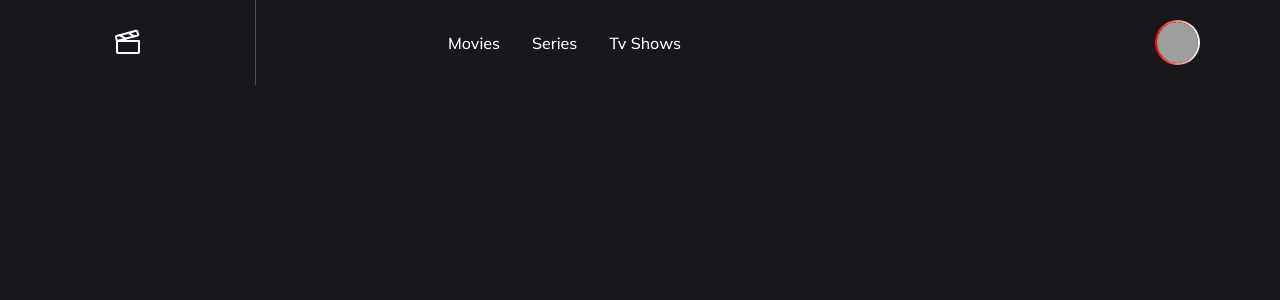
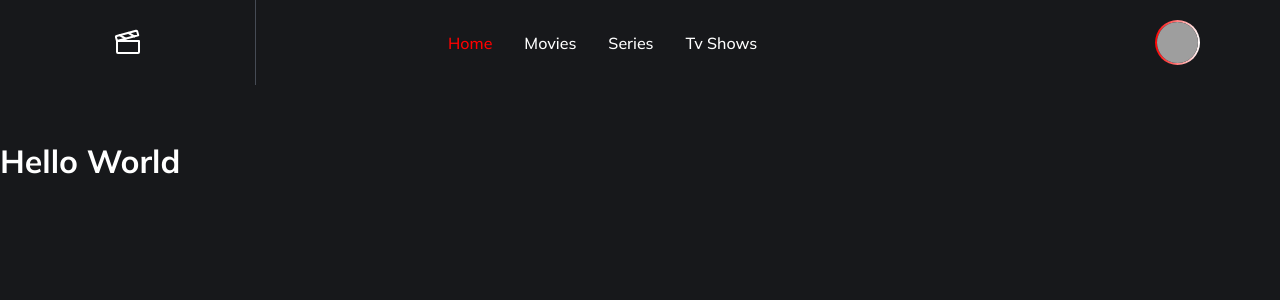
Before and after one commit to Alerrando/Movies, a Next.js app: page / in a window 1280 px wide. Shown: the top 300 px of the page. Built offline with nearby package versions, Linux system fonts and the light colour scheme; grey boxes are pictures that could not be loaded.

Commit message:
add main folder

```diff
--- a/src/app/(home)/Header/Aside/index.tsx
+++ b/src/app/(home)/Header/Aside/index.tsx
@@ -18,11 +18,11 @@ export default function Aside(){
             <div className="aside-container">
                 <header onClick={() => handleMenuBar()}>
                     <div className="header-title">
-                        <FilmSlate size={32} />
-                        <span className="closed" translate="no">Movies</span>
+                        <FilmSlate />
+                        <span translate="no">Movies</span>
                     </div>
 
-                    <X size={32} className="closed X" onClick={() => handleMenuBar()} />
+                    <X className="closed X" onClick={() => handleMenuBar()} />
                 </header>
             </div>
         </aside>
--- a/src/app/(home)/Header/Aside/style.scss
+++ b/src/app/(home)/Header/Aside/style.scss
@@ -1,6 +1,5 @@
 aside {
     align-items: center;
-    color: white;
     display: flex;
     height: auto;
     width: 20%;
@@ -24,7 +23,17 @@ aside {
                 flex-direction: row;
                 gap: 1rem;
                 height: auto;
-                width: auto;
+                width: 2rem;
+
+                span{
+                    font-size: 1.1rem;
+                    overflow: hidden;
+                }
+            }
+
+            svg{
+                min-height: 32px;
+                min-width: 32px;
             }
 
             .X{
@@ -65,8 +74,8 @@ aside.open{
             padding: 25px 10px;
             width: 100%;
 
-            span {
-                font-size: 1.1rem;
+            .header-title{
+                width: 7rem;
             }
         }
     }
@@ -75,7 +84,7 @@ aside.open{
 @media (min-width: 768px) {
     aside{
         border-right: 1px solid #464b55;
-        transition: width 0.5s;
+        transition: width 0.5s ease-in-out;
         width: 10%;
     }
 
--- a/src/app/(home)/Header/index.tsx
+++ b/src/app/(home)/Header/index.tsx
@@ -2,12 +2,19 @@ import Image from 'next/image'
 import Aside from './Aside'
 import './style.scss'
 
-export default function Header(){
+type HeaderProps = {
+    currentPage: string
+}
+
+export default function Header(props: HeaderProps){
+    const { currentPage } = props;
+
     return (
         <header>
             <Aside />
             <div className="header-container">
-                <ul>
+                <ul className={`${currentPage}`}>
+                    <li translate='no'>Home</li>
                     <li translate='no'>Movies</li>
                     <li translate='no'>Series</li>
                     <li translate='no'>Tv Shows</li>
--- a/src/app/(home)/Header/style.scss
+++ b/src/app/(home)/Header/style.scss
@@ -7,7 +7,6 @@ header {
 
     .header-container {
         align-items: center;
-        color: white;
         display: flex;
         justify-content: space-between;
         height: auto;
@@ -24,6 +23,17 @@ header {
             li{
                 cursor: pointer;
                 font-size: 0.8rem;
+
+                &:hover{
+                    text-decoration: underline;
+                    text-underline-offset: 0.2rem;
+                }
+            }
+
+            &.page1, &.page2, &.page3, &.page4{
+                li:nth-child(1){
+                    color: red;
+                }
             }
         }
 
--- /dev/null
+++ b/src/app/(home)/Main/index.tsx
@@ -0,0 +1,9 @@
+import './style.scss'
+
+export default function Main(){
+    return(
+        <main>
+            <h1>Hello World</h1>
+        </main>
+    )
+}
--- /dev/null
+++ b/src/app/(home)/Main/style.scss
@@ -0,0 +1,5 @@
+main{
+    height: 100%;
+    padding-top: 11%;
+    width: 100%;
+}
--- a/src/app/global.scss
+++ b/src/app/global.scss
@@ -3,6 +3,7 @@
 *{
     background-color: #17181B;
     box-sizing: border-box;
+    color: white;
     font-family: 'Mulish', sans-serif;
     margin: 0;
     padding: 0;
--- a/src/app/page.tsx
+++ b/src/app/page.tsx
@@ -1,10 +1,12 @@
 'use client'
 import Header from "./(home)/Header";
+import Main from "./(home)/Main";
 
 export default function Home() {
   return (
     <>
-      <Header />
+      <Header currentPage={'page1'} />
+      <Main />
     </>
   )
 }
```
